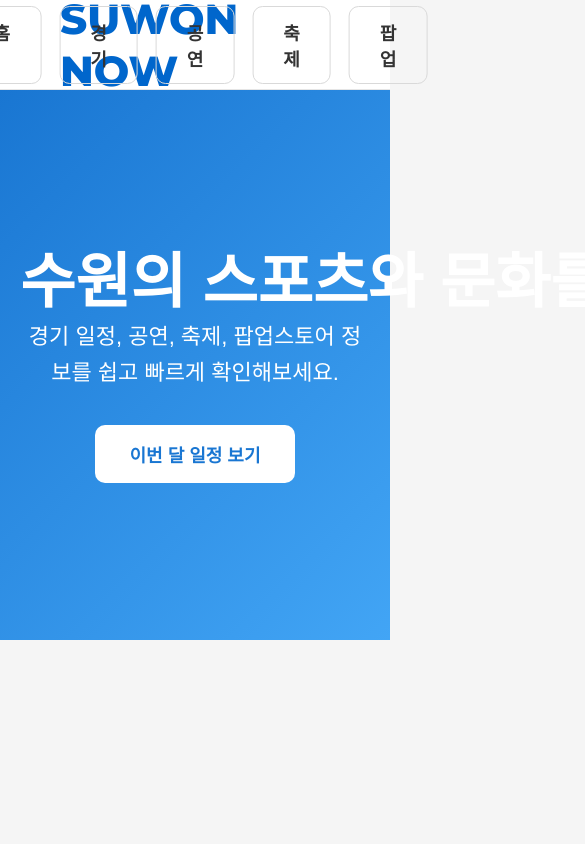
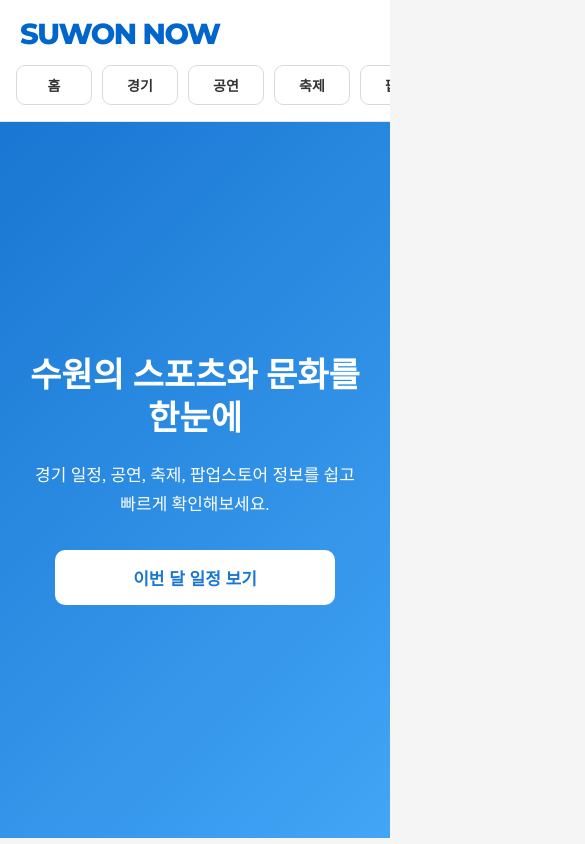
Before and after one commit to EJUNSEONG/suwon-now, a React (Vite) app in the folder suwon-now/: page / in a window 390 px wide. Shown: the top 844 px of the page, 585 px wide, since content can reach past the window. Built offline with nearby package versions, Linux system fonts and the light colour scheme.

Commit message:
모바일 반응형 수정

```diff
--- a/suwon-now/src/App.css
+++ b/suwon-now/src/App.css
@@ -6,12 +6,18 @@
   margin: 0;
   padding: 0;
   box-sizing: border-box;
-  font-family: Arial, sans-serif;
+}
+
+html,
+body,
+#root {
+  width: 100%;
+  min-height: 100%;
 }
 
 body {
-  margin: 0;
   background: #f5f5f5;
+  overflow-x: hidden;
 }
 
 /* ===========================
@@ -19,66 +25,73 @@ body {
 =========================== */
 
 header {
-  height: 90px;
+  width: 100%;
+  min-height: 90px;
 
   display: flex;
   align-items: center;
 
+  padding: 16px 40px;
+
   background: white;
-
   border-bottom: 1px solid #e5e5e5;
-
-  padding: 0 60px;
-
-  position: relative;
 }
 
 /* 로고 */
 
+.logo {
+  flex-shrink: 0;
+}
+
 .logo h1 {
+  margin: 0;
+
   font-family: "Montserrat", sans-serif;
   font-size: 42px;
   font-weight: 800;
+  letter-spacing: -2px;
+
   color: #0066cc;
-
-  margin: 0;
+  white-space: nowrap;
 }
 
 /* 메뉴 */
 
 nav {
-  position: absolute;
-
-  left: 50%;
-
-  transform: translateX(-50%);
+  flex: 1;
 
   display: flex;
+  justify-content: center;
+  align-items: center;
 
-  gap: 18px;
+  gap: 14px;
+
+  margin-left: 40px;
 }
 
 nav a {
+  min-width: 100px;
+
+  padding: 12px 24px;
+
+  text-align: center;
   text-decoration: none;
 
   color: #333;
-
-  font-size: 18px;
-
+  font-size: 17px;
   font-weight: 600;
 
-  padding: 12px 30px;
+  background: white;
 
   border: 1px solid #d9d9d9;
-
   border-radius: 10px;
 
   transition: 0.25s;
 }
 
 nav a:hover {
+  color: white;
   background: #1976d2;
-  color: white;
   border-color: #1976d2;
 }
 
@@ -94,55 +107,227 @@ main {
    Hero
 =========================== */
 
-/* ===========================
-   Hero
-=========================== */
-
 .hero {
   width: 100%;
   min-height: 550px;
-
-  background: linear-gradient(135deg, #1976d2, #42a5f5);
 
   display: flex;
   justify-content: center;
   align-items: center;
 
+  padding: 60px 24px;
+
   text-align: center;
   color: white;
+
+  background: linear-gradient(135deg, #1976d2, #42a5f5);
 }
 
 .hero-content {
+  width: 100%;
   max-width: 1200px;
-  width: 100%;
-  padding: 20px;
 }
 
 .hero h2 {
-  font-size: 60px;
+  margin-bottom: 24px;
+
+  color: white;
+
+  font-size: clamp(34px, 4vw, 60px);
   line-height: 1.2;
+  font-weight: 800;
+
   white-space: nowrap;
 }
 
 .hero p {
+  max-width: 900px;
+  margin: 0 auto 35px;
+
+  color: white;
+
   font-size: 22px;
-  color: white;
-  margin-bottom: 35px;
   line-height: 1.6;
 }
 
 .hero button {
   padding: 16px 35px;
+
   border: none;
   border-radius: 10px;
+
   background: white;
   color: #1976d2;
+
   font-size: 18px;
-  font-weight: bold;
+  font-weight: 700;
+
   cursor: pointer;
-  transition: .3s;
+  transition: 0.3s;
 }
 
 .hero button:hover {
   transform: translateY(-3px);
 }
+
+/* ===========================
+   태블릿
+=========================== */
+
+@media (max-width: 1024px) {
+  header {
+    padding: 14px 20px;
+  }
+
+  .logo h1 {
+    font-size: 34px;
+  }
+
+  nav {
+    justify-content: flex-start;
+    gap: 10px;
+
+    margin-left: 24px;
+
+    overflow-x: auto;
+    scrollbar-width: none;
+  }
+
+  nav::-webkit-scrollbar {
+    display: none;
+  }
+
+  nav a {
+    min-width: 88px;
+    padding: 10px 18px;
+    font-size: 16px;
+  }
+
+  .hero {
+    min-height: 500px;
+  }
+
+  .hero p {
+    font-size: 19px;
+  }
+}
+
+/* ===========================
+   모바일
+=========================== */
+
+@media (max-width: 768px) {
+  header {
+    display: block;
+
+    min-height: auto;
+
+    padding: 16px 0 12px;
+
+    overflow: hidden;
+  }
+
+  .logo {
+    padding: 0 20px;
+  }
+
+  .logo h1 {
+    font-size: 32px;
+    letter-spacing: -1.5px;
+  }
+
+  nav {
+    width: 100%;
+
+    justify-content: flex-start;
+
+    margin: 14px 0 0;
+    padding: 0 16px 4px;
+
+    gap: 10px;
+
+    overflow-x: auto;
+  }
+
+  nav a {
+    flex: 0 0 auto;
+
+    min-width: 82px;
+
+    padding: 10px 16px;
+
+    font-size: 15px;
+
+    border-radius: 9px;
+  }
+
+  .hero {
+    min-height: calc(100vh - 135px);
+
+    padding: 50px 20px;
+  }
+
+  .hero-content {
+    max-width: 100%;
+  }
+
+  .hero h2 {
+    margin-bottom: 22px;
+
+    font-size: 38px;
+    line-height: 1.25;
+
+    white-space: normal;
+    word-break: keep-all;
+  }
+
+  .hero p {
+    margin-bottom: 30px;
+
+    font-size: 18px;
+    line-height: 1.7;
+
+    word-break: keep-all;
+  }
+
+  .hero button {
+    width: 100%;
+    max-width: 280px;
+
+    padding: 15px 24px;
+
+    font-size: 17px;
+  }
+}
+
+/* ===========================
+   작은 모바일
+=========================== */
+
+@media (max-width: 430px) {
+  .logo h1 {
+    font-size: 29px;
+  }
+
+  nav a {
+    min-width: 76px;
+
+    padding: 9px 14px;
+
+    font-size: 14px;
+  }
+
+  .hero {
+    min-height: calc(100vh - 128px);
+
+    padding: 45px 18px;
+  }
+
+  .hero h2 {
+    font-size: 34px;
+  }
+
+  .hero p {
+    font-size: 17px;
+  }
+}
```
